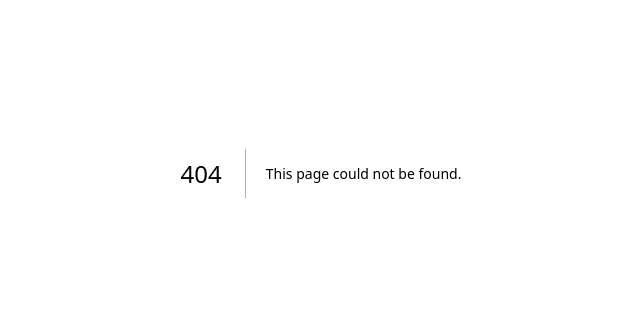
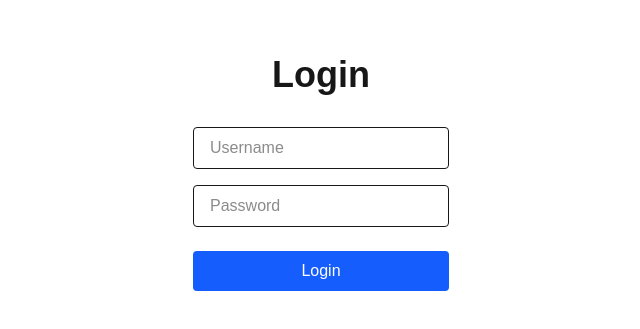
Before and after one commit to paulotra/youtube-project, a Next.js app: page /login in a window 1280 px wide. Before the commit this address had no page. Shown: the part 227-556 px from the top of the page, without its empty margins (319-959 px from the left). Built offline with nearby package versions, Linux system fonts and the light colour scheme.

Commit message:
add a login form (#5)

```diff
--- /dev/null
+++ b/src/app/admin/page.tsx
@@ -0,0 +1,3 @@
+export default function AdminPage() {
+  return <div>Hello</div>
+}
--- /dev/null
+++ b/src/app/login/page.tsx
@@ -0,0 +1,83 @@
+'use client'
+
+import { useState } from 'react'
+import { useRouter } from 'next/navigation'
+import { ADMIN } from '@/lib/constants'
+
+export default function LoginPage() {
+  const [email, setEmail] = useState('')
+  const [password, setPassword] = useState('')
+  const [error, setError] = useState<{ email?: string; password?: string }>({})
+  const router = useRouter()
+
+  const resetError = () => {
+    setError({ email: '', password: '' })
+  }
+
+  const validate = () => {
+    if (!email) {
+      setError((prev) => ({ ...prev, email: 'Email is required' }))
+    }
+
+    if (!password) {
+      setError((prev) => ({ ...prev, password: 'Password is required' }))
+    }
+
+    if (email && email !== ADMIN.email) {
+      setError((prev) => ({ ...prev, email: 'User does not exist' }))
+    } else if (password && password !== ADMIN.password) {
+      setError((prev) => ({ ...prev, password: 'Password is incorrect' }))
+    }
+
+    if (email === ADMIN.email && password === ADMIN.password) {
+      return true
+    }
+    return false
+  }
+
+  const handleLogin = () => {
+    resetError()
+    if (validate()) {
+      router.push('/admin')
+    }
+  }
+  return (
+    <div className="flex items-center justify-center h-screen">
+      <form
+        className="flex flex-col items-center justify-center h-screen"
+        onSubmit={(e) => {
+          e.preventDefault()
+          handleLogin()
+        }}
+      >
+        <h1 className="text-4xl font-bold mb-8">Login</h1>
+        <input
+          type="text"
+          placeholder="Username"
+          className="mb-4 px-4 py-2 border rounded w-64"
+          value={email}
+          onChange={(e) => setEmail(e.target.value)}
+        />
+        {error.email && (
+          <p className="text-sm text-red-100 mb-4 w-full">{error.email}</p>
+        )}
+        <input
+          type="password"
+          placeholder="Password"
+          className="mb-6 px-4 py-2 border rounded w-64"
+          value={password}
+          onChange={(e) => setPassword(e.target.value)}
+        />
+        {error.password && (
+          <p className="text-sm text-red-100 mb-4 w-full">{error.password}</p>
+        )}
+        <button
+          type="submit"
+          className="px-6 py-2 bg-blue-600 cursor-pointer text-white rounded hover:bg-blue-700 transition w-full"
+        >
+          Login
+        </button>
+      </form>
+    </div>
+  )
+}
--- /dev/null
+++ b/src/lib/constants.ts
@@ -0,0 +1,4 @@
+export const ADMIN = {
+  email: 'admin',
+  password: 'secret',
+}
```
